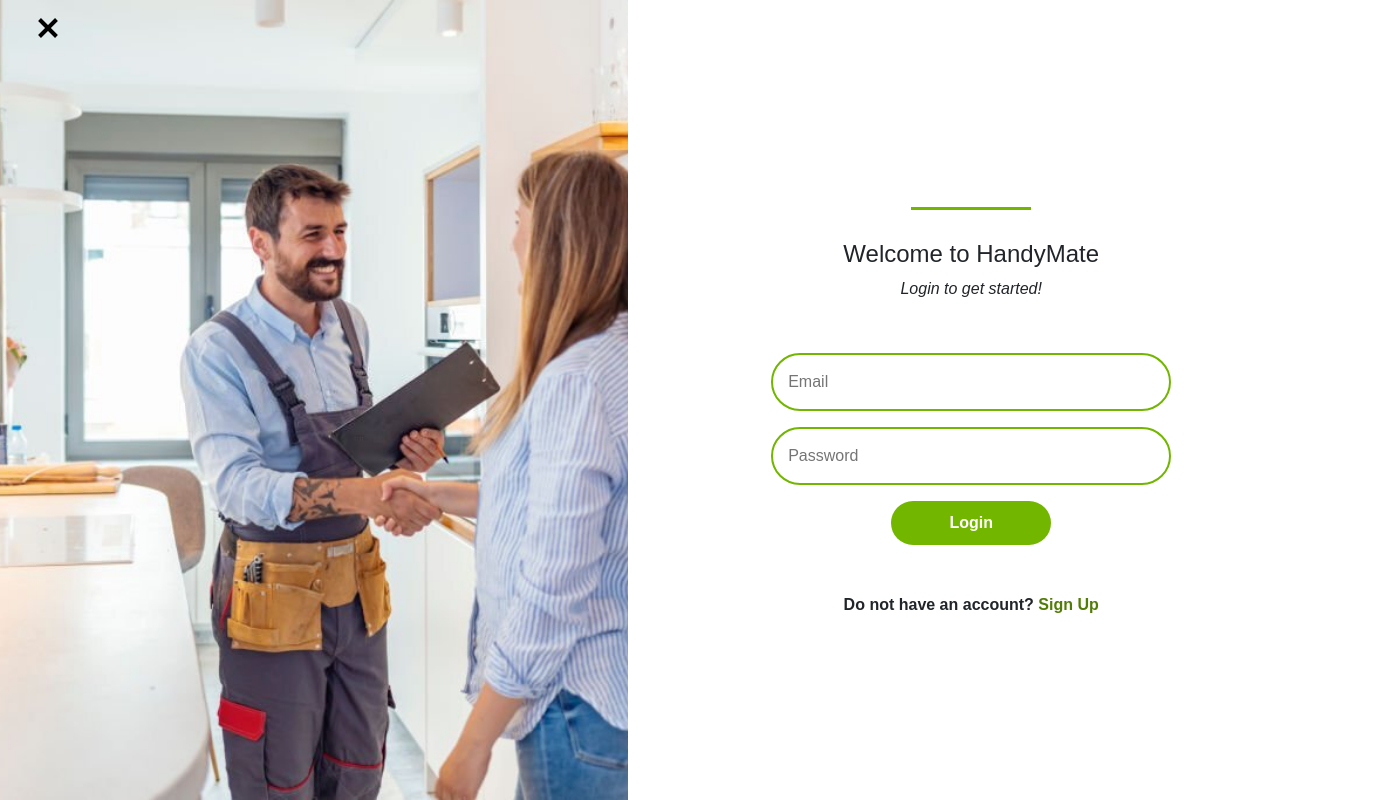
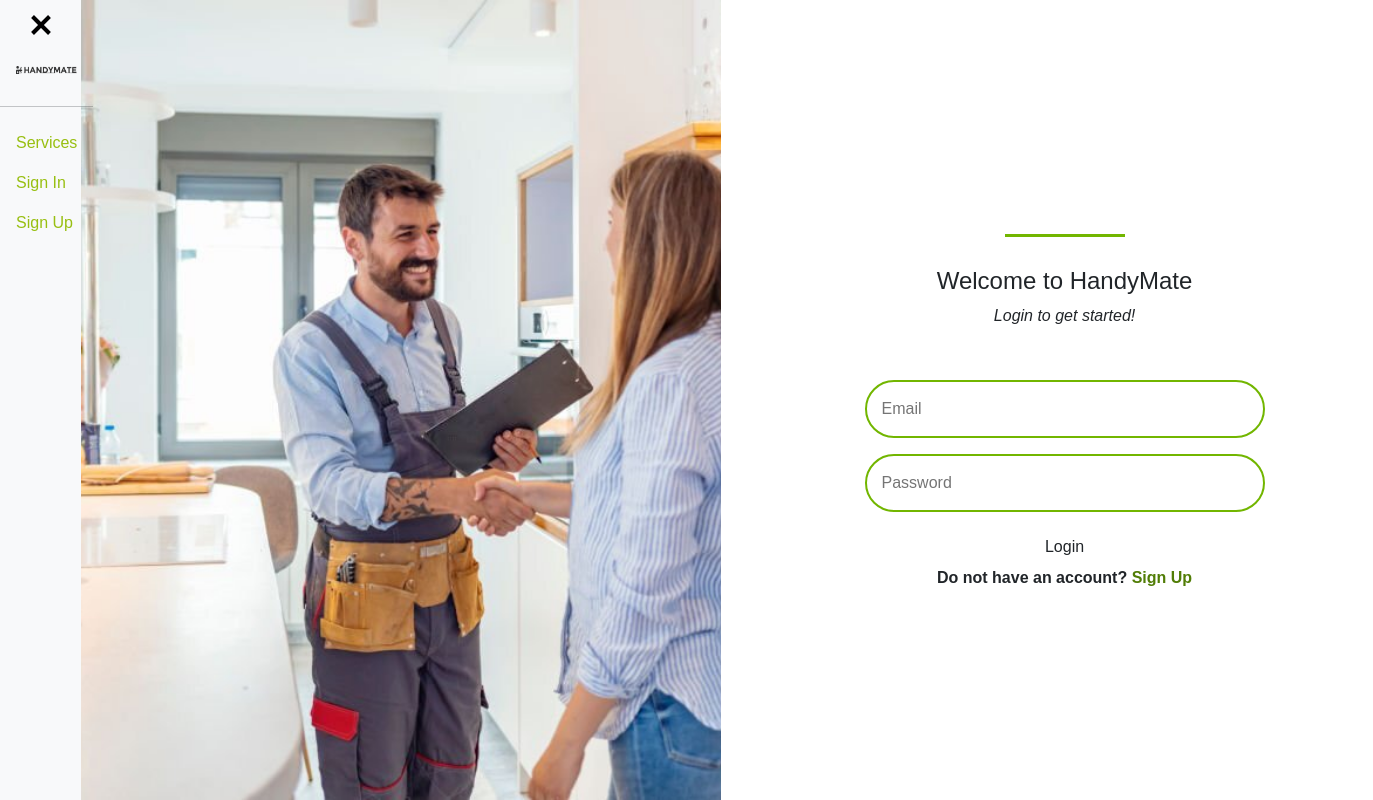
Before and after one commit to PrantoshB/HandyMate-Frontend, a React (Create React App) app: page /signin in a window 1280 px wide. Shown: the whole page, 1373 px wide, since content can reach past the window. Built offline with nearby package versions, Linux system fonts and the light colour scheme.

Commit message:
Adjust details page

```diff
--- a/src/assets/styles/custom.scss
+++ b/src/assets/styles/custom.scss
@@ -5,8 +5,7 @@ $gray-font: #adadaf;
 @import "~bootstrap/scss/bootstrap.scss";
 @import "./reservation.scss";
 @import "./homepage.scss";
-
-@import "./details.css";
+@import "./details.scss";
 @import "./signIn.scss";
 
 :root {
--- a/src/assets/styles/details.css
+++ /dev/null
@@ -1,17 +0,0 @@
-#details-heading {
-  margin-left: 90%;
-  margin-top: 4%;
-  transform: translateX(-50%);
-  text-transform: capitalize;
-}
-
-.details-btn {
-  background: var(--primary-color);
-  color: white;
-  border: none;
-  border-radius: 50px;
-  padding: 10px 20px;
-  font-size: 1.2rem;
-  cursor: pointer;
-  margin-top: 20px;
-}
--- /dev/null
+++ b/src/assets/styles/details.scss
@@ -0,0 +1,14 @@
+.details-btn {
+  background: $primary;
+  color: white;
+  border: none;
+  border-radius: 50px;
+  padding: 10px 20px;
+  font-size: 1.2rem;
+  cursor: pointer;
+  margin-top: 20px;
+  transition: all 0.3s ease-in-out;
+  &:hover {
+    background: darken($primary, 10%);
+  }
+}
--- a/src/assets/styles/signIn.scss
+++ b/src/assets/styles/signIn.scss
@@ -1,15 +1,10 @@
-aside {
-  display: none;
-}
-
-.row {
-  display: flex;
-  flex-direction: row;
-}
+// aside {
+//   display: none;
+// }
 
 .side-image {
   width: 50vw;
-  background-image: url('../../assets/images/signup.jpg');
+  background-image: url("../../assets/images/signup.jpg");
   background-size: cover;
   background-position: center;
   background-repeat: no-repeat;
@@ -17,7 +12,7 @@ aside {
 
 .side-image2 {
   width: 50vw;
-  background-image: url('../../assets/images/signin.jpg');
+  background-image: url("../../assets/images/signin.jpg");
   background-size: cover;
   background-position: center;
   background-repeat: no-repeat;
@@ -80,24 +75,6 @@ aside {
   border: 2px solid #72b600;
   border-radius: 30px;
   font-size: 1rem;
-}
-
-.btn {
-  width: 40%;
-  border-radius: 50px;
-  font-size: 1rem;
-  font-weight: 700;
-  padding: 10px 20px;
-  color: #fff;
-  background-color: #72b600;
-  border: none;
-  cursor: pointer;
-  margin-bottom: 3rem;
-}
-
-.btn:hover {
-  background-color: #0d6efd;
-  color: #fff;
 }
 
 .sign-in {
--- a/src/pages/Details.js
+++ b/src/pages/Details.js
@@ -31,23 +31,24 @@ const Details = () => {
   return (
     <>
       {!showForm ? (
-        <div className="row">
-          <h1 id="details-heading">Details</h1>
+        <div className="d-flex flex-column align-items-center col-md col-sm container-main p-4">
+          <h1 id="details-heading" className="text-center text-uppercase m-5">Details</h1>
+          <div className="container d-flex flex-row-md flex-column-sm justify-content-between">
             <div className="col-md-6 d-flex flex-column align-items-center">
               <div className="row">
                 <div className="col-12 text-center">
                   <img src={service.image} alt={service.name} className="shadow-lg img-fluid mx-auto" />
                 </div>
               </div>
-            <div className="row">
+
               <div className="col-12">
-                <button type="button" className="details-btn" onClick={handleReturn} style={{ marginLeft: '-15px' }}>
+                <button type="button" className="details-btn" onClick={handleReturn} style={{ borderRadius: '50px 4px 4px 50px' }}>
                   <FaAngleLeft />
                   {' '}
                   Return
                 </button>
               </div>
-            </div>
+
             </div>
 
             <div className="col-md-6 ">
@@ -91,6 +92,7 @@ const Details = () => {
               <button type="button" onClick={handleReserveClick} className="details-btn">Reserve</button>
             </div>
           </div>
+        </div>
       ) : (
         <ReserveFromService serviceId={id} />
       )}
```
Lines whose indentation alone changed are shown as unchanged.
